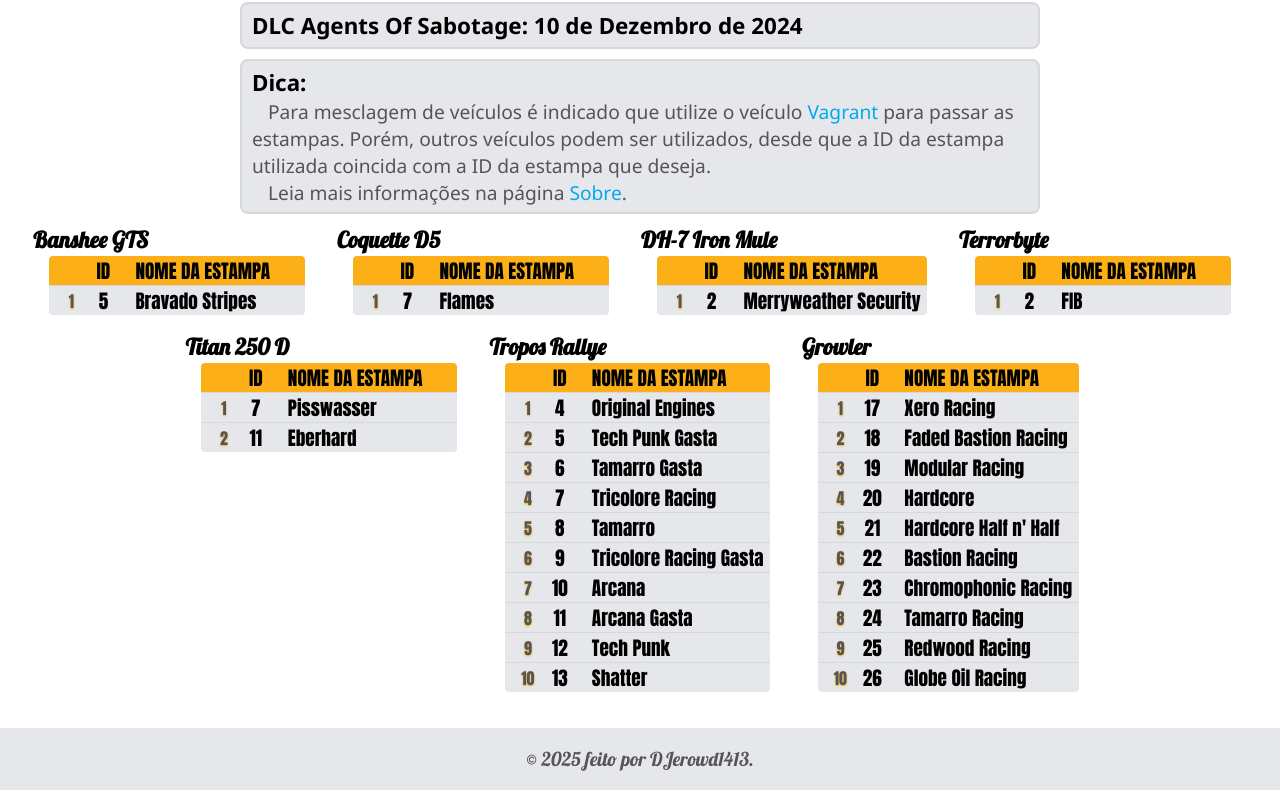
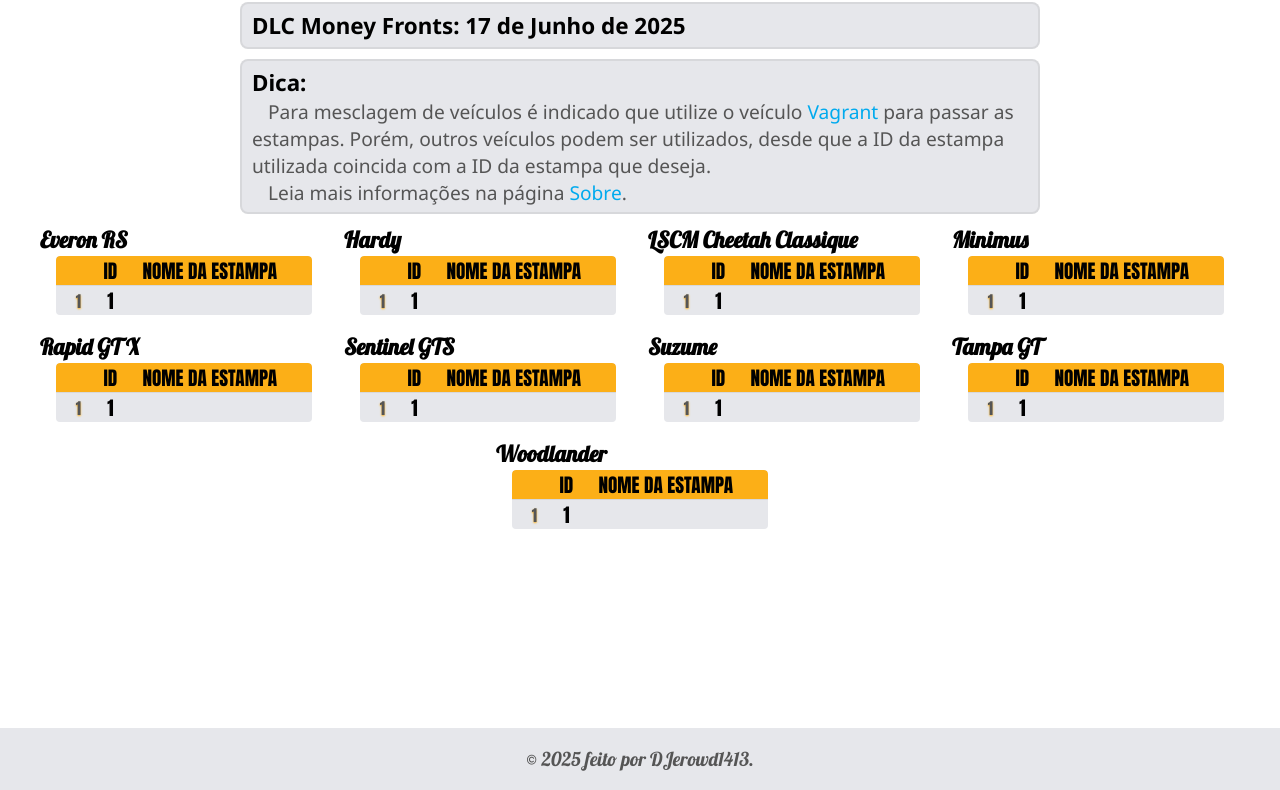
Before and after one commit to DJerowd/gta-online-liveries, a plain HTML site: page index.html in a window 1280 px wide. Shown: the part 72-862 px from the top of the page. Drawn offline with Linux system fonts and the light colour scheme.

Commit message:
Money Fronts Vehicles

```diff
--- a/index.html
+++ b/index.html
@@ -28,7 +28,7 @@
 
     <main class="content">
         <article>
-            <h2>DLC Agents Of Sabotage: 10 de Dezembro de 2024</h2>
+            <h2>DLC Money Fronts: 17 de Junho de 2025</h2>
         </article>
 
         <article>
--- a/scripts/newVehicles.js
+++ b/scripts/newVehicles.js
@@ -1,57 +1,48 @@
 // DADOS DOS VEÍCULOS
 const newVehiclesData = {
-    "Banshee GTS": {
+    "Everon RS": {
         "Liveries": [
-            { "id": 5, "name": "Bravado Stripes" }
+            { "id": 1, "name": " " }
         ]
     },
-    "Coquette D5": {
+    "Hardy": {
         "Liveries": [
-            { "id": 7, "name": "Flames" }
+            { "id": 1, "name": " " }
         ]
     },
-    "DH-7 Iron Mule": {
+    "LSCM Cheetah Classique": {
         "Liveries": [
-            { "id": 2, "name": "Merryweather Security" }
+            { "id": 1, "name": " " }
         ]
     },
-    "Terrorbyte": {
+    "Minimus": {
         "Liveries": [
-            { "id": 2, "name": "FIB" }
+            { "id": 1, "name": " " }
         ]
     },
-    "Titan 250 D": {
+    "Rapid GT X": {
         "Liveries": [
-            { "id": 7, "name": "Pisswasser" },
-            { "id": 11, "name": "Eberhard" }
+            { "id": 1, "name": " " }
         ]
     },
-    "Tropos Rallye": {
+    "Sentinel GTS": {
         "Liveries": [
-            { "id": 4, "name": "Original Engines" },
-            { "id": 5, "name": "Tech Punk Gasta" },
-            { "id": 6, "name": "Tamarro Gasta" },
-            { "id": 7, "name": "Tricolore Racing" },
-            { "id": 8, "name": "Tamarro" },
-            { "id": 9, "name": "Tricolore Racing Gasta" },
-            { "id": 10, "name": "Arcana" },
-            { "id": 11, "name": "Arcana Gasta" },
-            { "id": 12, "name": "Tech Punk" },
-            { "id": 13, "name": "Shatter" }
+            { "id": 1, "name": " " }
         ]
     },
-    "Growler": {
+    "Suzume": {
         "Liveries": [
-            { "id": 17, "name": "Xero Racing" },
-            { "id": 18, "name": "Faded Bastion Racing" },
-            { "id": 19, "name": "Modular Racing" },
-            { "id": 20, "name": "Hardcore" },
-            { "id": 21, "name": "Hardcore Half n' Half" },
-            { "id": 22, "name": "Bastion Racing" },
-            { "id": 23, "name": "Chromophonic Racing" },
-            { "id": 24, "name": "Tamarro Racing" },
-            { "id": 25, "name": "Redwood Racing" },
-            { "id": 26, "name": "Globe Oil Racing" }
+            { "id": 1, "name": " " }
+        ]
+    },
+    "Tampa GT": {
+        "Liveries": [
+            { "id": 1, "name": " " }
+        ]
+    },
+    "Woodlander": {
+        "Liveries": [
+            { "id": 1, "name": " " }
         ]
     }
 };
--- a/styles/header.css
+++ b/styles/header.css
@@ -29,7 +29,8 @@ header h1 {
 }
 header h1 a {
     text-decoration: none;
-    color: var(--font-color);
+    color: #00000000;
+    -webkit-text-stroke: 1px var(--font-color);
 }
 header h1:hover {
     cursor: pointer;
```
